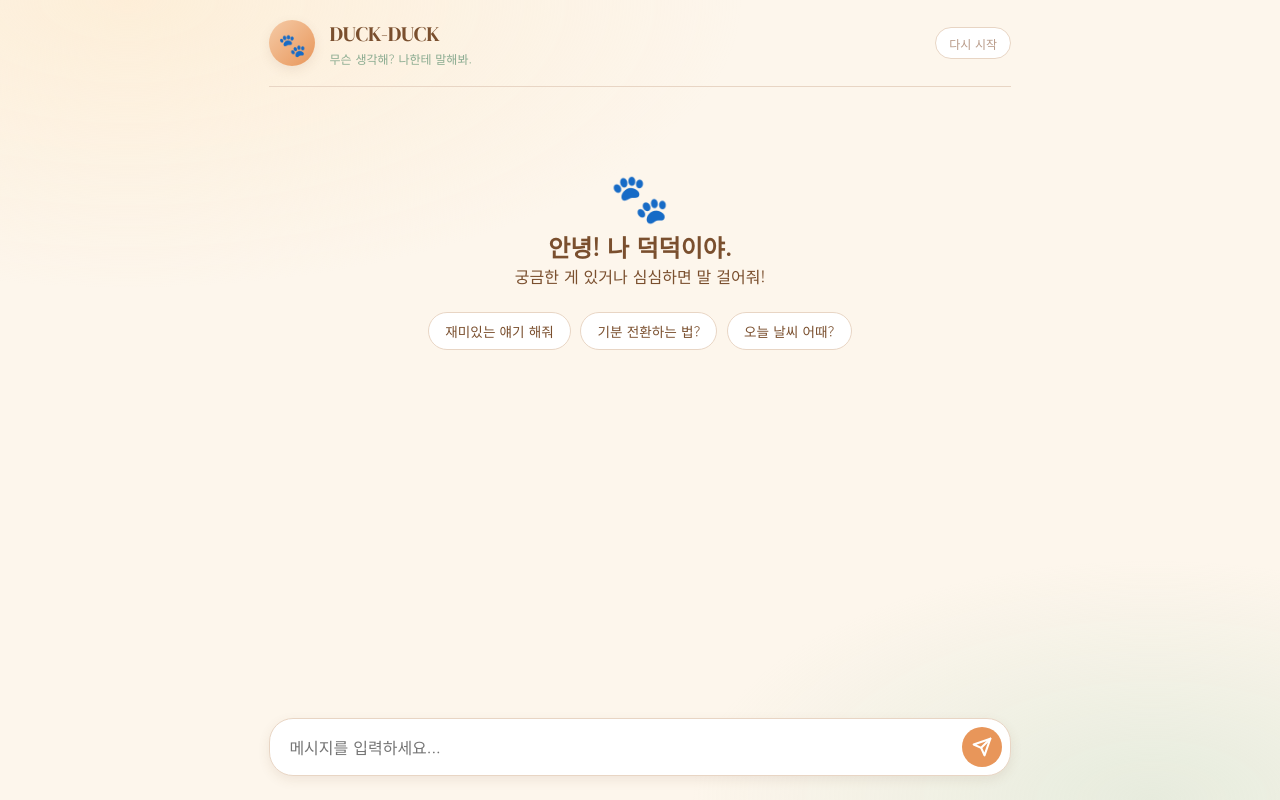
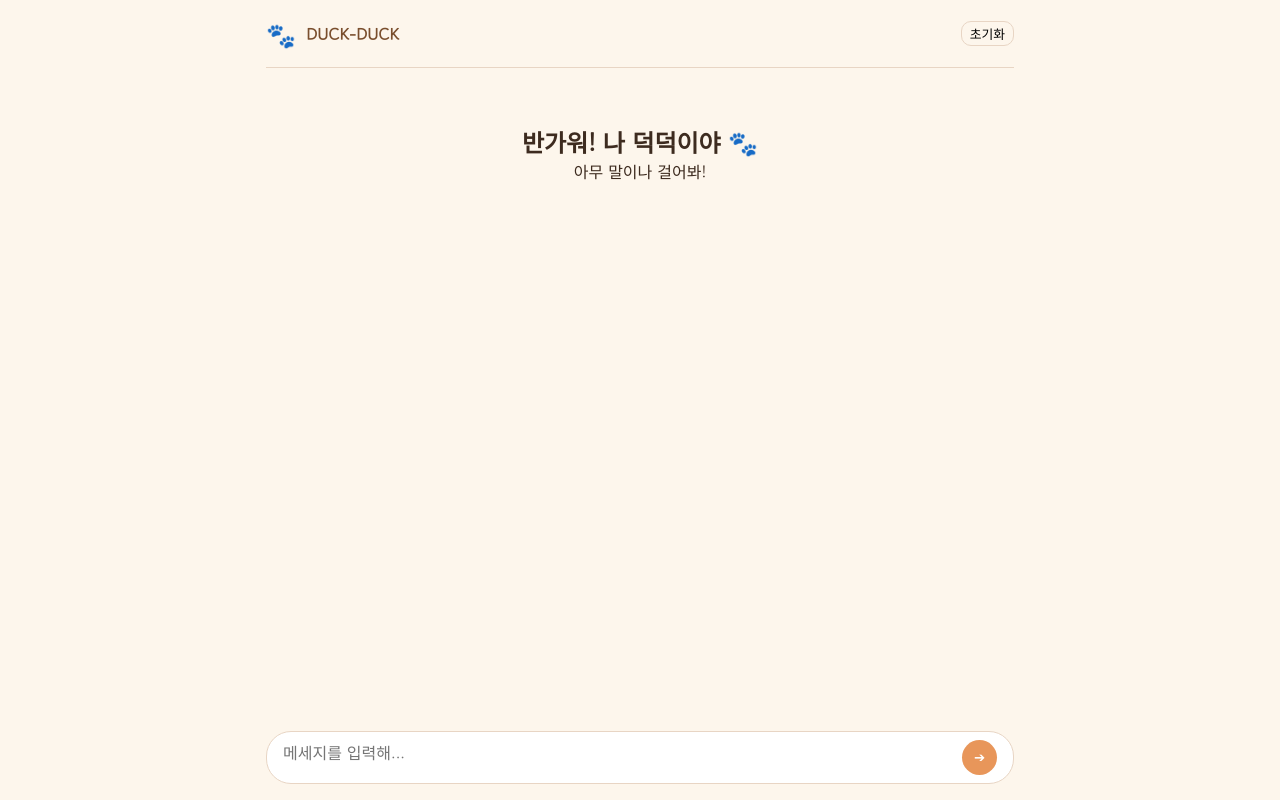
Before and after one commit to ldy0205/0223, a plain HTML site: page index.html in a window 1280 px wide. Drawn offline with Linux system fonts and the light colour scheme.

Commit message:
Update index.html

```diff
--- a/index.html
+++ b/index.html
@@ -3,149 +3,55 @@
 <head>
   <meta charset="UTF-8">
   <meta name="viewport" content="width=device-width, initial-scale=1.0">
-  <meta http-equiv="X-UA-Compatible" content="ie=edge">
   <title>덕덕이</title>
   <link href="https://fonts.googleapis.com/css2?family=Gowun+Dodum&family=DM+Serif+Display:ital@0;1&family=DM+Mono:wght@400;500&display=swap" rel="stylesheet">
   <style>
     :root {
-      --cream:    #fdf6ec;
-      --warm0:    #fff9f2;
-      --warm1:    #fdebd0;
-      --warm2:    #f5cba7;
-      --amber:    #e8965a;
-      --amber-d:  #c97a3f;
-      --brown:    #7a4f2e;
-      --brown-l:  #a07050;
-      --sage:     #8aab90;
-      --sage-l:   #c5ddc8;
-      --surface:  #ffffff;
-      --text:     #3d2b1f;
-      --text-mid: #7a5c48;
-      --text-dim: #b89a88;
-      --border:   #e8d5c4;
-      --shadow:   rgba(122,79,46,0.10);
+      --cream: #fdf6ec; --warm2: #f5cba7; --amber: #e8965a;
+      --brown: #7a4f2e; --sage: #8aab90; --border: #e8d5c4;
+      --text: #3d2b1f; --shadow: rgba(122,79,46,0.1);
     }
-
     *, *::before, *::after { margin:0; padding:0; box-sizing:border-box; }
-
-    html, body { height:100%; background:var(--cream); color:var(--text); font-family:'Gowun Dodum', sans-serif; overflow:hidden; }
-
-    body::before {
-      content:''; position:fixed; inset:0; pointer-events:none; z-index:0;
-      background:
-        radial-gradient(ellipse 80% 60% at 10% 0%,  rgba(253,235,208,.7) 0%, transparent 60%),
-        radial-gradient(ellipse 60% 50% at 90% 100%, rgba(197,221,200,.4) 0%, transparent 60%);
-    }
-
-    .app {
-      position:relative; z-index:1;
-      height:100dvh;
-      display:grid;
-      grid-template-rows:auto 1fr auto;
-      max-width:780px;
-      margin:0 auto;
-      padding:0 1.2rem;
-    }
-
-    header {
-      display:flex; align-items:center; justify-content:space-between;
-      padding:1.2rem 0;
-      border-bottom:1px solid var(--border);
-    }
-
-    .haru-identity { display:flex; align-items:center; gap:.9rem; }
-    .haru-avatar {
-      width:46px; height:46px; border-radius:50%;
-      background:linear-gradient(135deg,var(--warm2),var(--amber));
-      display:flex; align-items:center; justify-content:center;
-      font-size:1.4rem; box-shadow:0 4px 12px var(--shadow);
-    }
-    .haru-name { font-family:'DM Serif Display',serif; font-size:1.3rem; color:var(--brown); }
-    .haru-status { font-size:.75rem; color:var(--sage); margin-top:2px; }
-
-    .clear-btn {
-      background:white; border:1px solid var(--border); border-radius:100px;
-      padding:.4rem .8rem; font-size:.75rem; color:var(--text-dim);
-      cursor:pointer; font-family:inherit;
-    }
-
-    .messages {
-      overflow-y:auto; padding:1.5rem 0;
-      display:flex; flex-direction:column; gap:1.2rem;
-    }
-
-    .msg-row { display:flex; align-items:flex-end; gap:.65rem; animation:msgIn .3s ease-out; }
-    @keyframes msgIn { from { opacity:0; transform:translateY(10px); } to { opacity:1; transform:translateY(0); } }
+    body { background:var(--cream); color:var(--text); font-family:'Gowun Dodum', sans-serif; height:100dvh; overflow:hidden; }
+    .app { max-width:780px; margin:0 auto; height:100%; display:grid; grid-template-rows:auto 1fr auto; padding:0 1rem; }
+    header { padding:1rem 0; border-bottom:1px solid var(--border); display:flex; justify-content:space-between; align-items:center; }
+    .messages { overflow-y:auto; padding:1.5rem 0; display:flex; flex-direction:column; gap:1rem; }
+    .msg-row { display:flex; gap:0.5rem; align-items:flex-end; margin-bottom:0.5rem; }
     .msg-row.user { flex-direction:row-reverse; }
-
-    .bubble { max-width:75%; padding:.8rem 1rem; border-radius:18px; line-height:1.6; font-size:.95rem; word-break: break-all; }
-    .msg-row.ai .bubble { background:white; border:1px solid var(--border); border-bottom-left-radius:4px; }
-    .msg-row.user .bubble { background:var(--amber); color:white; border-bottom-right-radius:4px; }
-
-    .welcome { text-align:center; padding:3rem 1rem; color:var(--brown); }
-    .welcome-chips { display:flex; flex-wrap:wrap; justify-content:center; gap:0.6rem; margin-top:1.5rem; }
-    .chip {
-      background:white; border:1px solid var(--border); border-radius:100px;
-      padding:0.5rem 1rem; font-size:0.85rem; cursor:pointer;
-    }
-
-    .input-area { padding:1.2rem 0 1.5rem; }
-    .input-box {
-      background:white; border:1.5px solid var(--border); border-radius:24px;
-      padding:0.5rem 0.5rem 0.5rem 1.2rem; display:flex; align-items:center; gap:0.5rem;
-      box-shadow:0 4px 12px var(--shadow);
-    }
-    textarea {
-      flex:1; border:none; outline:none; background:transparent;
-      font-family:inherit; font-size:1rem; resize:none; max-height:100px;
-    }
-    .send-btn {
-      width:40px; height:40px; border-radius:50%; border:none;
-      background:var(--amber); color:white; cursor:pointer;
-      display:flex; align-items:center; justify-content:center;
-    }
-
-    /* TYPING DOTS */
-    .typing { display:flex; gap:4px; padding:4px 0; }
-    .typing span { width:6px; height:6px; background:var(--amber); border-radius:50%; animation: blink 1.4s infinite; }
-    .typing span:nth-child(2) { animation-delay: .2s; }
-    .typing span:nth-child(3) { animation-delay: .4s; }
-    @keyframes blink { 0%, 100% { opacity: 0.3; } 50% { opacity: 1; } }
+    .bubble { max-width:75%; padding:0.8rem 1rem; border-radius:15px; font-size:0.95rem; line-height:1.5; }
+    .msg-row.ai .bubble { background:white; border:1px solid var(--border); }
+    .msg-row.user .bubble { background:var(--amber); color:white; }
+    .input-area { padding:1rem 0; }
+    .input-box { background:white; border:1.5px solid var(--border); border-radius:25px; padding:0.5rem 1rem; display:flex; gap:0.5rem; }
+    textarea { flex:1; border:none; outline:none; resize:none; font-family:inherit; font-size:1rem; }
+    .send-btn { background:var(--amber); color:white; border:none; border-radius:50%; width:35px; height:35px; cursor:pointer; }
+    .typing { font-size:0.8rem; color:var(--amber); margin-left:40px; display:none; }
   </style>
 </head>
 <body>
 
 <div class="app">
   <header>
-    <div class="haru-identity">
-      <div class="haru-avatar">🐾</div>
-      <div>
-        <div class="haru-name">DUCK-DUCK</div>
-        <div class="haru-status">무슨 생각해? 나한테 말해봐.</div>
-      </div>
+    <div style="display:flex; align-items:center; gap:10px;">
+      <span style="font-size:1.5rem;">🐾</span>
+      <strong style="color:var(--brown)">DUCK-DUCK</strong>
     </div>
-    <button class="clear-btn" onclick="clearChat()">다시 시작</button>
+    <button onclick="location.reload()" style="font-size:0.8rem; cursor:pointer; background:none; border:1px solid var(--border); border-radius:10px; padding:2px 8px;">초기화</button>
   </header>
 
   <main class="messages" id="messages">
-    <div class="welcome" id="welcome">
-      <div class="welcome-icon" style="font-size:3rem;">🐾</div>
-      <h2>안녕! 나 덕덕이야.</h2>
-      <p>궁금한 게 있거나 심심하면 말 걸어줘!</p>
-      <div class="welcome-chips">
-        <div class="chip" onclick="sendChip(this)">재미있는 얘기 해줘</div>
-        <div class="chip" onclick="sendChip(this)">기분 전환하는 법?</div>
-        <div class="chip" onclick="sendChip(this)">오늘 날씨 어때?</div>
-      </div>
+    <div id="welcome" style="text-align:center; padding:2rem;">
+      <h2>반가워! 나 덕덕이야 🐾</h2>
+      <p>아무 말이나 걸어봐!</p>
     </div>
   </main>
 
+  <div id="typingIndicator" class="typing">덕덕이가 생각 중...</div>
+
   <footer class="input-area">
     <div class="input-box">
-      <textarea id="chatInput" placeholder="메시지를 입력하세요..." rows="1" onkeydown="handleKey(event)"></textarea>
-      <button class="send-btn" id="sendBtn" onclick="sendMessage()">
-        <svg width="20" height="20" viewBox="0 0 24 24" fill="none" stroke="currentColor" stroke-width="2.5" stroke-linecap="round" stroke-linejoin="round"><line x1="22" y1="2" x2="11" y2="13"></line><polygon points="22 2 15 22 11 13 2 9 22 2"></polygon></svg>
-      </button>
+      <textarea id="chatInput" placeholder="메세지를 입력해..." rows="1"></textarea>
+      <button class="send-btn" onclick="handleSend()">➔</button>
     </div>
   </footer>
 </div>
@@ -154,78 +60,69 @@
 let chatHistory = [];
 const input = document.getElementById('chatInput');
 const container = document.getElementById('messages');
+const typing = document.getElementById('typingIndicator');
+
+async function handleSend() {
+  const text = input.value.trim();
+  if (!text) return;
+
+  // 1. 사용자 화면에 표시
+  input.value = '';
+  if(document.getElementById('welcome')) document.getElementById('welcome').remove();
+  addBubble('user', text);
+
+  // 2. 히스토리 기록
+  chatHistory.push({ role: "user", content: text });
+
+  // 3. 서버 전송
+  typing.style.display = 'block';
+  try {
+    const response = await fetch('/.netlify/functions/chat', {
+      method: 'POST',
+      headers: {
+        'Content-Type': 'application/json' // 이 헤더가 없으면 서버가 데이터를 못 읽습니다
+      },
+      body: JSON.stringify({ messages: chatHistory })
+    });
+
+    if (!response.ok) {
+      // 서버 에러 상세 확인
+      const errorText = await response.text();
+      throw new Error(`서버 상태: ${response.status} - ${errorText}`);
+    }
+
+    const data = await response.json();
+    const aiMsg = data.choices[0].message.content;
+
+    addBubble('ai', aiMsg);
+    chatHistory.push({ role: "assistant", content: aiMsg });
+
+  } catch (err) {
+    console.error(err);
+    addBubble('ai', "⚠️ 오류 발생: " + err.message);
+  } finally {
+    typing.style.display = 'none';
+    container.scrollTop = container.scrollHeight;
+  }
+}
 
 function addBubble(role, text) {
-  const welcome = document.getElementById('welcome');
-  if (welcome) welcome.remove();
-
   const row = document.createElement('div');
   row.className = `msg-row ${role}`;
   row.innerHTML = `
-    <div class="msg-avatar" style="background:${role==='ai'?'#f5cba7':'#8aab90'}">${role==='ai'?'🐾':'👤'}</div>
     <div class="bubble">${text}</div>
   `;
   container.appendChild(row);
   container.scrollTop = container.scrollHeight;
 }
 
-function setTyping(show) {
-  let row = document.getElementById('typingRow');
-  if (show && !row) {
-    row = document.createElement('div');
-    row.id = 'typingRow'; row.className = 'msg-row ai';
-    row.innerHTML = `<div class="msg-avatar" style="background:#f5cba7">🐾</div><div class="bubble"><div class="typing"><span></span><span></span><span></span></div></div>`;
-    container.appendChild(row);
-    container.scrollTop = container.scrollHeight;
-  } else if (!show && row) {
-    row.remove();
-  }
-}
-
-async function sendMessage(text) {
-  const msg = text || input.value.trim();
-  if (!msg) return;
-  if (!text) input.value = '';
-
-  addBubble('user', msg);
-  chatHistory.push({ role: 'user', content: msg });
-
-  setTyping(true);
-  try {
-    const res = await fetch('/.netlify/functions/chat', {
-      method: 'POST',
-      headers: { 'Content-Type': 'application/json' },
-      body: JSON.stringify({ messages: chatHistory })
-    });
-
-    if (!res.ok) throw new Error('서버 응답 오류');
-
-    const data = await res.json();
-    setTyping(false);
-
-    const aiMsg = data.choices[0].message.content;
-    addBubble('ai', aiMsg);
-    chatHistory.push({ role: 'assistant', content: aiMsg });
-  } catch (err) {
-    setTyping(false);
-    addBubble('ai', "에러가 발생했어: " + err.message);
-  }
-}
-
-function sendChip(el) { sendMessage(el.textContent); }
-
-function handleKey(e) {
+// 엔터키 전송 기능
+input.addEventListener('keypress', (e) => {
   if (e.key === 'Enter' && !e.shiftKey) {
     e.preventDefault();
-    sendMessage();
+    handleSend();
   }
-}
-
-function clearChat() {
-  chatHistory = [];
-  location.reload();
-}
+});
 </script>
-
 </body>
 </html>
```
